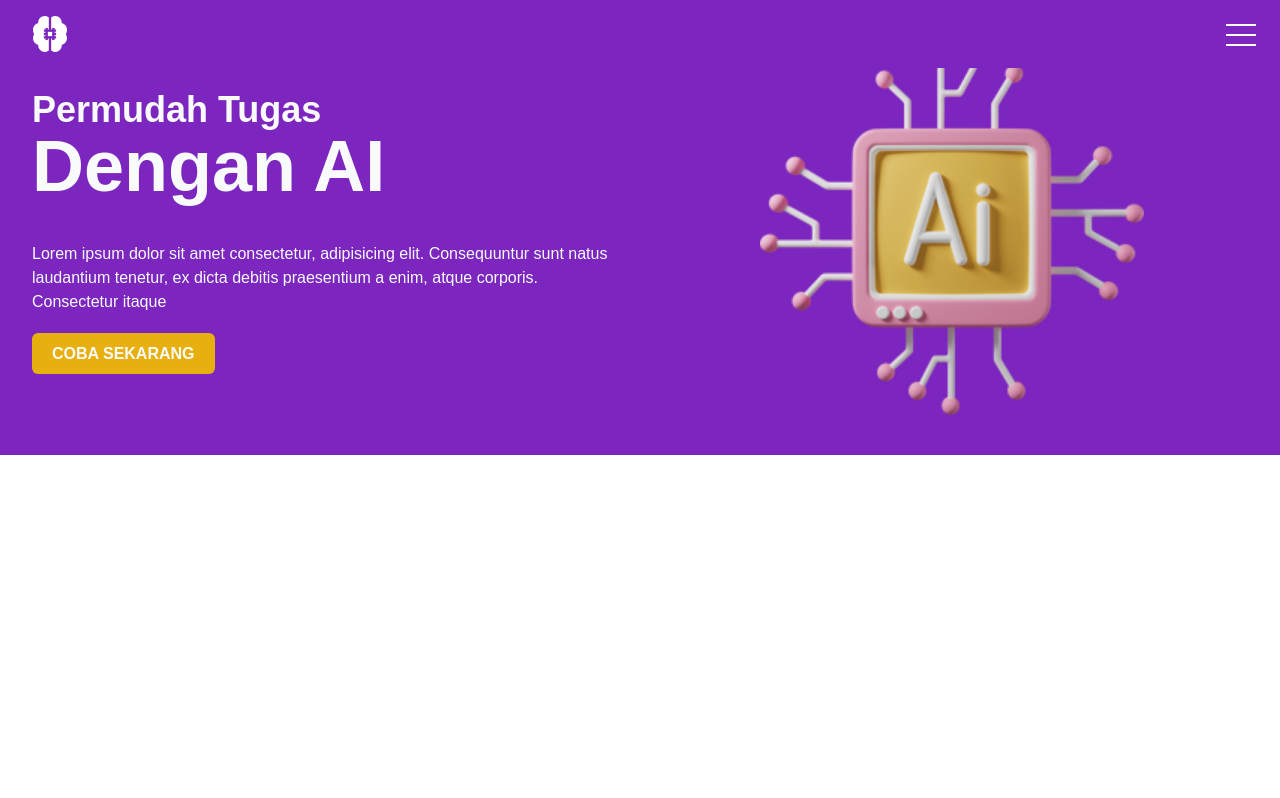
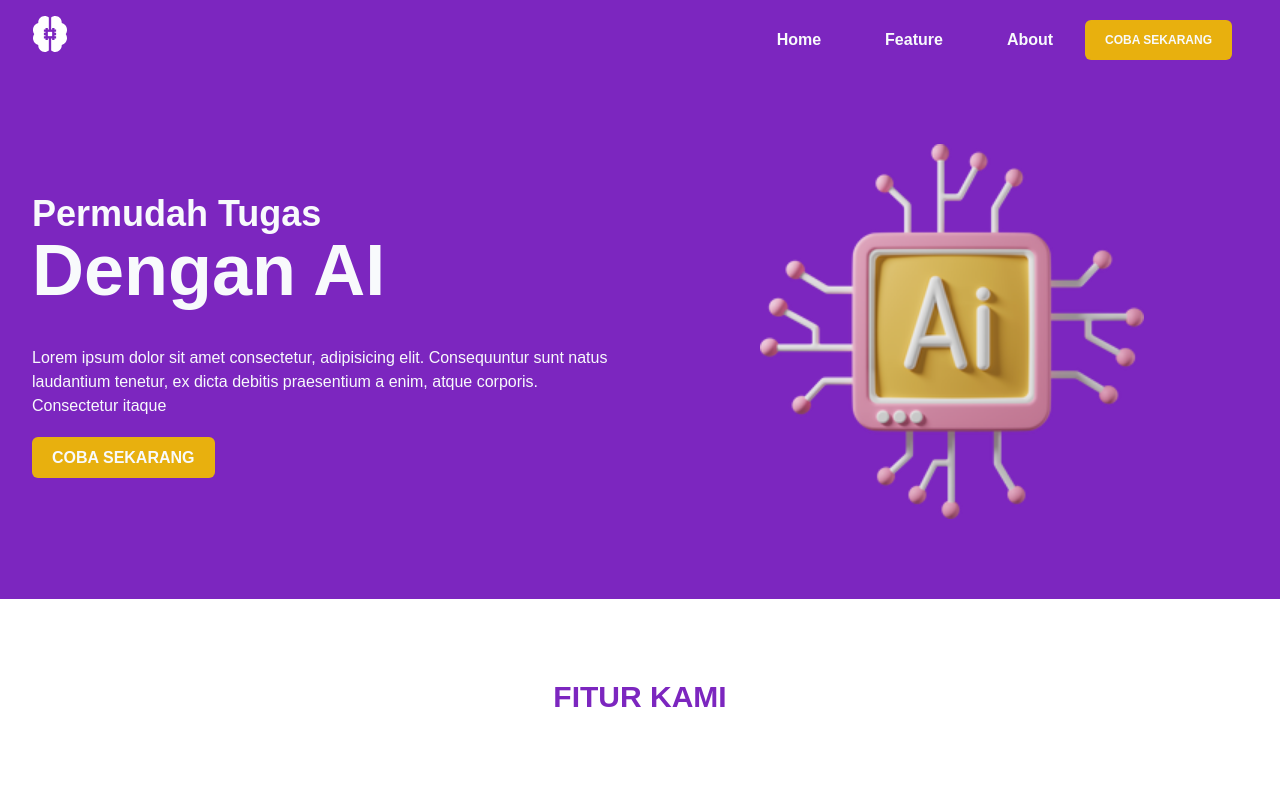
Before and after one commit to Alvinn500/Landing-page-ai, a website: page index.html in a window 1280 px wide. Drawn offline with Linux system fonts and the light colour scheme.

Commit message:
make feature

```diff
--- a/assets/js/script.js
+++ b/assets/js/script.js
@@ -12,7 +12,9 @@ window.onscroll = () => {
 
 // Humburger
 const hamburger = document.querySelector('#hamburger');
+const navMenu = document.querySelector('#nav-menu');
 
 hamburger.addEventListener('click', () => {
     hamburger.classList.toggle('hamburger-active')
+    navMenu.classList.toggle('hidden');
 })
--- a/index.html
+++ b/index.html
@@ -13,26 +13,45 @@
 
     <!-- Navbar Section Start -->
 
-    <header class="bg-primary py-4 absolute top-0 left-0 w-full flex items-center z-10">
+    <header class="bg-primary py-4 absolute top-0 left-0 w-full flex items-center z-10 md:pt-2 lg:pt-2">
         <div class="container">
             <div class="flex items-center justify-between relative px-4">
                 <a href="#home"><img src="assets/img/logo.svg" alt="logo" class="w-9"></a>
-            </div>
-            <div class="flex items-center px-4">
-                <button id="hamburger" name="hamburger" type="button" class="block absolute top-4 right-6">
-                    <span class="hamburger-line transition duration-300 ease-in-ou origin-top-left"></span>
-                    <span class="hamburger-line transition duration-300 ease-in-out"></span>
-                    <span class="hamburger-line transition duration-300 ease-in-out origin-bottom-left"></span>
-                </button>
+                <div class="flex items-center px-4">
+                    <button id="hamburger" name="hamburger" type="button" class="block absolute right-4 md:hidden">
+                        <span class="hamburger-line transition duration-300 ease-in-ou origin-top-left"></span>
+                        <span class="hamburger-line transition duration-300 ease-in-out"></span>
+                        <span class="hamburger-line transition duration-300 ease-in-out origin-bottom-left"></span>
+                    </button>
+
+                    <nav id="nav-menu" class="hidden absolute pt-3 bg-slate-50 shadow-lg rounded-lg max-w-[250px] w-full
+                    right-4 top-full md:block md:static md:bg-transparent md:max-w-full md:shadow-none md:rounded-none">
+                        <ul class="block md:flex">
+                            <li class="group">
+                                <a href="#home" class="font-semibold text-slate-900 py-2 mx-8 flex md:text-slate-50">Home</a>
+                            </li>
+                            <li class="group">
+                                <a href="#feature" class="font-semibold text-slate-900 py-2 mx-8 flex md:text-slate-50">Feature</a>
+                            </li>
+                            <li class="group">
+                                <a href="#about" class="font-semibold text-slate-900 py-2 mx-8 flex md:text-slate-50">About</a>
+                            </li>
+                            <li class="group">
+                                <a href="#ayocobasekarang" class="text-slate-50 text-xs font-bold bg-accent flex py-3 px-5 rounded-md">COBA SEKARANG</a>
+                            </li>
+                        </ul>
+                    </nav>
+                </div>
             </div>
         </div>
     </header>
 
     <!-- Navbar Section End -->
 
+
     <!-- Hero Section Start -->
 
-    <section id="home" class="pt-32 pb-20 lg:pt-10 lg:pb-10 bg-primary">
+    <section id="home" class="pt-32 pb-20 md:pt-36 bg-primary">
         <div class="container">
             <div class="flex flex-wrap">
                 <div class="w-full self-center text-slate-50 px-4 lg:w-1/2">
@@ -56,13 +75,18 @@
 
     <!-- Hero Section End -->
 
+
     <!-- Fitur Kami Section Start -->
 
-    <!-- <section id="fitur" class="pt-20 pb-20">
+    <section id="feature" class="pt-20 pb-20">
         <div class="container">
-            <div class="flex flex-wrap"></div>
+            <div class="flex flex-col flex-wrap">
+                <div class="w-full self-center text-center">
+                    <h1 class="text-center text-3xl font-bold text-primary">FITUR KAMI</h1>
+                </div>
+            </div>
         </div>
-    </section> -->
+    </section>
 
     <!-- Fitur Kami Section End -->
 
```
Also changed, not shown: assets/css/output.css.
